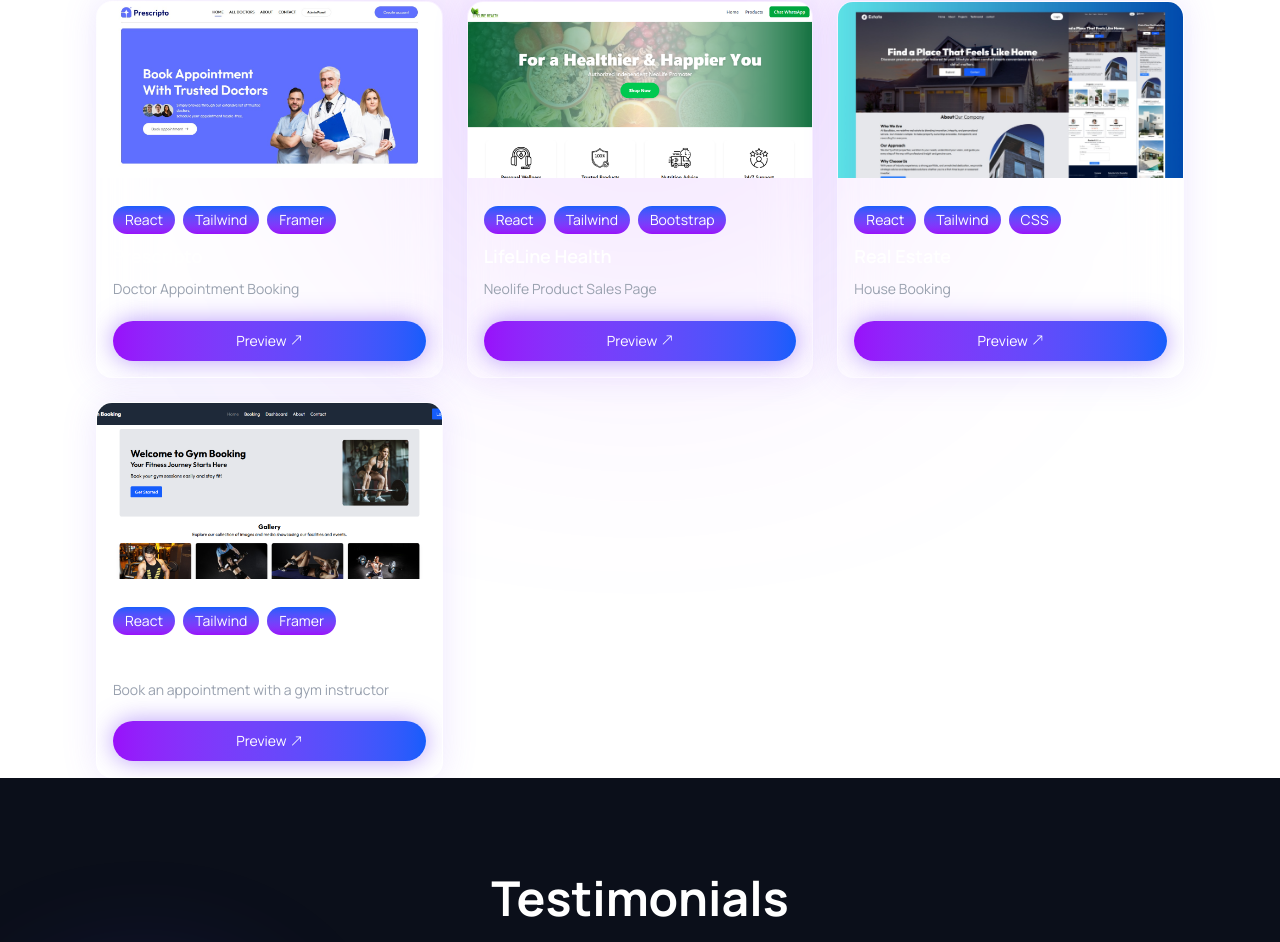
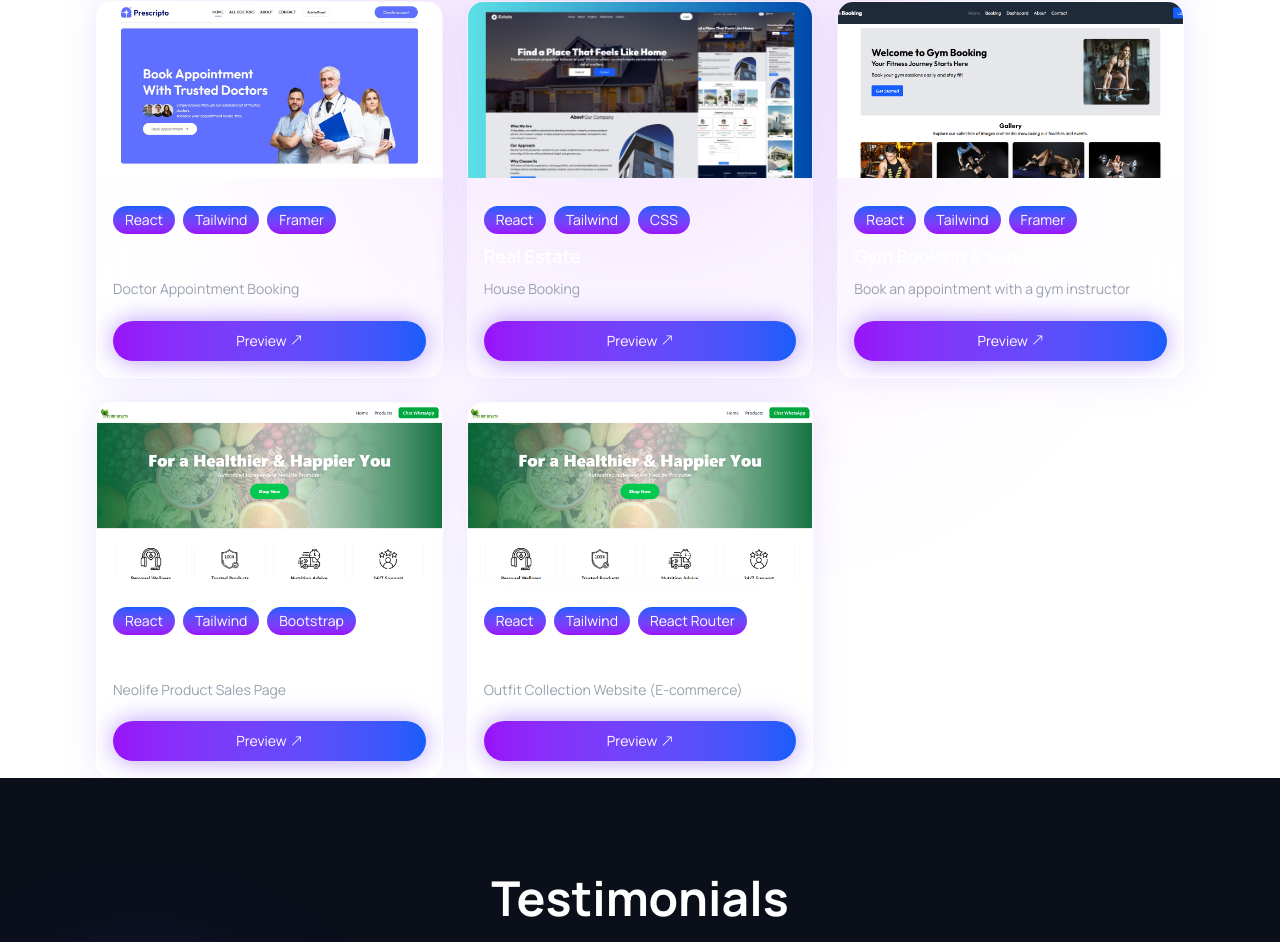
Before and after one commit to okikiisrael1-max/ZenithDev, a React (Vite) app: page / in a window 1280 px wide. Shown: the part 3039-3981 px from the top of the page. Built offline with nearby package versions, Linux system fonts and the light colour scheme; the HTML template or start-up script is replaced by a standard one.

Commit message:
Update assets.js

```diff
--- a/src/assets/assets.js
+++ b/src/assets/assets.js
@@ -15,6 +15,7 @@ import project_1 from './project_1.jpg'
 import project_2 from './project_2.jpg'
 import project_3 from './project_3.jpg'
 import project_4 from './project_4.jpg'
+import project_5 from './project_5.jpg'
 
 export const assets = {
     bgImage1,
@@ -44,13 +45,6 @@ export const projects = [
         URL: 'https://prescriptos-ten.vercel.app/'
     },
     {
-        title : "LifeLine Health",
-        desc : "Neolife Product Sales Page",
-        image : project_4,
-        skill : ['React', 'Tailwind', 'Bootstrap'] ,
-        URL: 'https://lifelinehealth.shop'
-    },
-    {
         title : "Real Estate",
         desc : "House Booking",
         image : project_2,
@@ -63,5 +57,19 @@ export const projects = [
         image : project_3,
         skill : ['React', 'Tailwind', 'Framer'] ,
         URL : 'https://gym-booking-ten.vercel.app/'
-    }
+    },
+    {
+        title : "LifeLine Health",
+        desc : "Neolife Product Sales Page",
+        image : project_4,
+        skill : ['React', 'Tailwind', 'Bootstrap'] ,
+        URL: 'https://lifelinehealth.shop'
+    },
+    {
+        title : "Forever",
+        desc : "Outfit Collection Website (E-commerce)",
+        image : project_4,
+        skill : ['React', 'Tailwind', 'React Router'] ,
+        URL: 'https://forever-collections.vercel.app'
+    },
 ]
```
